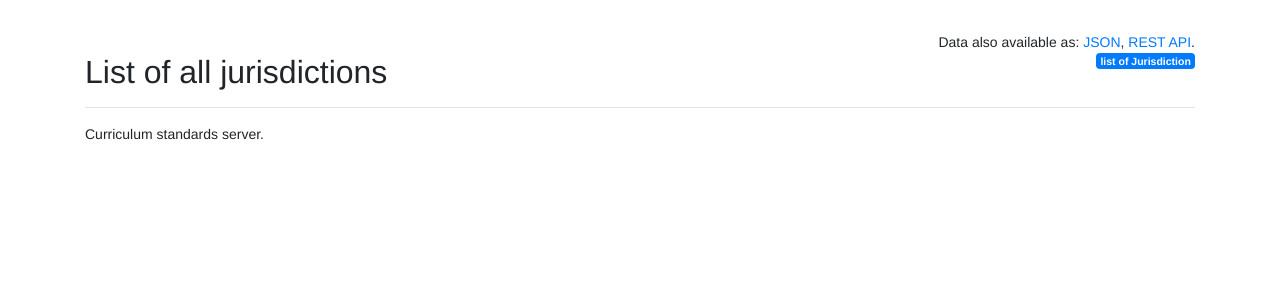
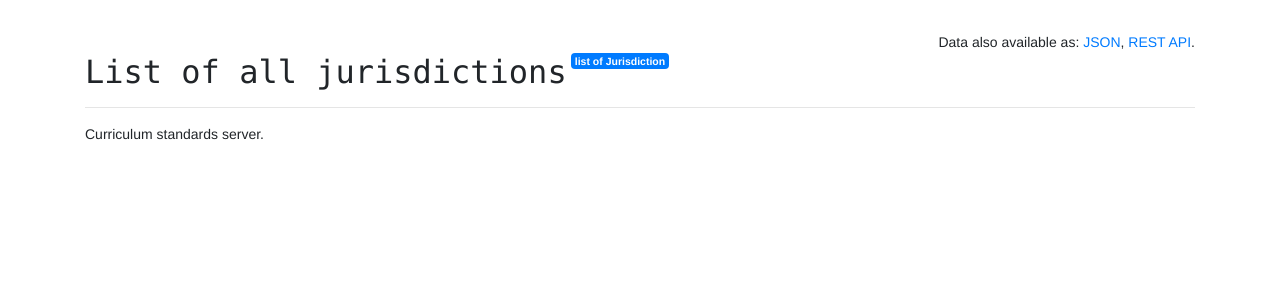
Before and after one commit to rocdata/rocserver, a Django app: page /terms/ in a window 1280 px wide. Shown: the top 300 px of the page. Run offline with Django 3.2, Linux system fonts and the light colour scheme; data that the repository does not hold is empty; some libraries are stand-ins or nearby versions.

Commit message:
some minor templating work

```diff
--- a/standards/templates/standards/base.html
+++ b/standards/templates/standards/base.html
@@ -21,9 +21,18 @@
         font-family: “Helvetica Neue”, Helvetica, Arial, sans-serif;
         margin-top: 2rem;
         margin-bottom: 5rem;
+        margin-left: 2em;
+        margin-right: 2em;
       }
       .list-group-item-heading, .list-group-item-text {
         margin-bottom:0px;
+      }
+      h2.object-title {
+        display: inline;
+        font-family: Menlo, Monaco, Consolas, "Courier New", monospace;
+      }
+      .objectkindbadge {
+        vertical-align:top;
       }
     </style>
 
--- a/standards/templates/standards/jurisdictions.html
+++ b/standards/templates/standards/jurisdictions.html
@@ -13,11 +13,10 @@
         <a href="{{ request.path }}?format=json" title="JSON">JSON</a>,
         <a href="{{ request.path }}?format=api" title="REST API">REST API</a>.
     </div>
+    <div class="clearfix"></div>
 
-
-    <div class="clearfix"></div>
-    <span class="float-right badge badge-primary">list of Jurisdiction</span>
-    <h2>List of all jurisdictions</h2>
+    <h2 class="object-title">List of all jurisdictions</h2>
+    <span class="objectkindbadge badge badge-primary">list of Jurisdiction</span>
 
     <hr/>
 
```
Also changed, not shown: standards/templates/standards/jurisdiction_detail.html (+4 -3 lines), standards/templates/standards/jurisdiction_vocabularies.html (+3 -4 lines), standards/templates/standards/term_detail.html (+4 -3 lines), standards/templates/standards/vocabulary_detail.html (+4 -3 lines), standards/templates/standards/vocabulary_terms.html (+3 -4 lines).
